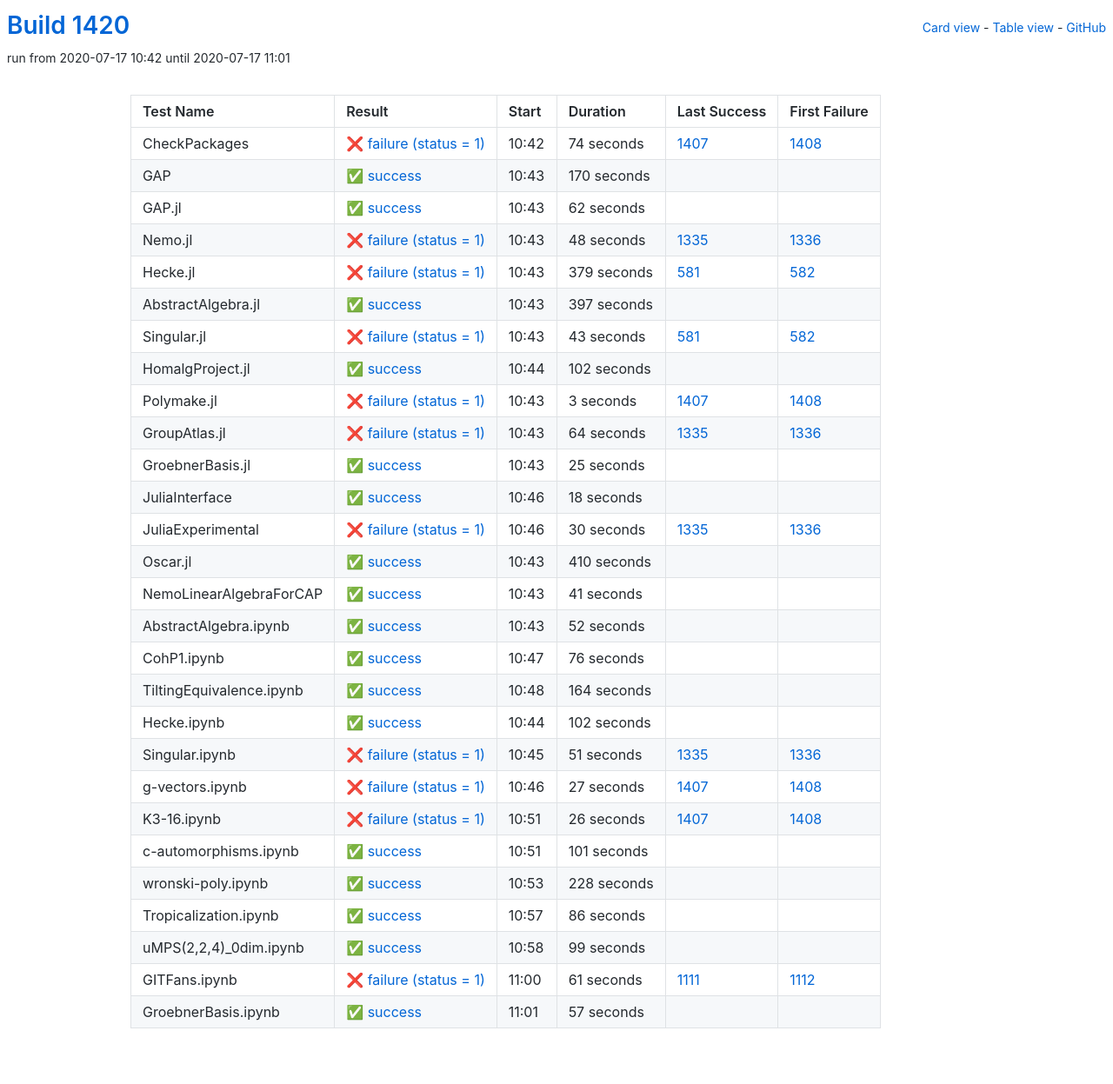
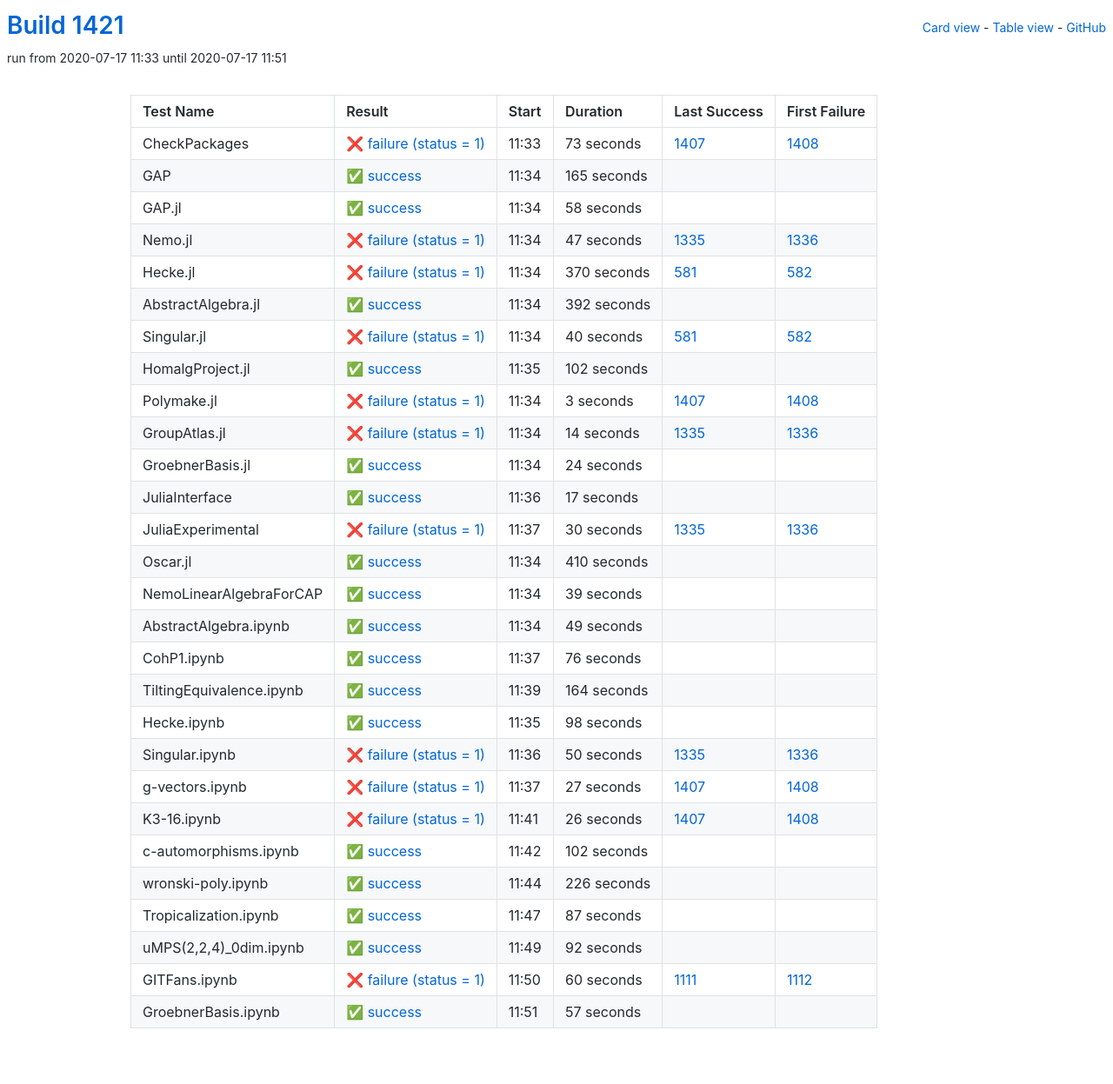
Before and after one commit to oscar-system/oscar-ci-status-1.4, a Jekyll site: the page built from table.html, in a window 1280 px wide. Shown: the whole page at 87% size. Built offline with Jekyll 4.4.1, drawn with Linux system fonts in a browser that asks for light colours.

Commit message:
Build #1421

```diff
--- a/_data/ci.yml
+++ b/_data/ci.yml
@@ -1,6 +1,6 @@
 ---
-build: 1420
-build_url: https://oscarci.mathematik.uni-kl.de/job/oscar-julia-1.4/1420/
+build: 1421
+build_url: https://oscarci.mathematik.uni-kl.de/job/oscar-julia-1.4/1421/
 job: oscar-julia-1.4
 organization: oscar-system
 repo: oscar-ci-status-1.4
@@ -8,92 +8,92 @@ repourl: https://github.com/oscar-system/oscar-ci-status-1.4
 tests:
 - name: CheckPackages
   id: checkpackages
-  log: https://oscarci.mathematik.uni-kl.de/job/oscar-julia-1.4/1420/artifact/logs/build-1420/CheckPackages.log
-  start: 2020-07-17 10:42
+  log: https://oscarci.mathematik.uni-kl.de/job/oscar-julia-1.4/1421/artifact/logs/build-1421/CheckPackages.log
+  start: 2020-07-17 11:33
   success: false
   exitcode: 1
   status: failure
-  duration: 74
+  duration: 73
   last_success: 1407
   last_success_url: https://oscarci.mathematik.uni-kl.de/job/oscar-julia-1.4/1407/
   first_failure: 1408
   first_failure_url: https://oscarci.mathematik.uni-kl.de/job/oscar-julia-1.4/1408/
 - name: GAP
   id: gap
-  log: https://oscarci.mathematik.uni-kl.de/job/oscar-julia-1.4/1420/artifact/logs/build-1420/GAP.log
-  start: 2020-07-17 10:43
+  log: https://oscarci.mathematik.uni-kl.de/job/oscar-julia-1.4/1421/artifact/logs/build-1421/GAP.log
+  start: 2020-07-17 11:34
   success: true
   exitcode: 0
   status: success
-  duration: 170
+  duration: 165
   last_success: false
   last_success_url:
   first_failure: false
   first_failure_url:
 - name: GAP.jl
   id: gap-jl
-  log: https://oscarci.mathematik.uni-kl.de/job/oscar-julia-1.4/1420/artifact/logs/build-1420/GAP.jl.log
-  start: 2020-07-17 10:43
+  log: https://oscarci.mathematik.uni-kl.de/job/oscar-julia-1.4/1421/artifact/logs/build-1421/GAP.jl.log
+  start: 2020-07-17 11:34
   success: true
   exitcode: 0
   status: success
-  duration: 62
+  duration: 58
   last_success: false
   last_success_url:
   first_failure: false
   first_failure_url:
 - name: Nemo.jl
   id: nemo-jl
-  log: https://oscarci.mathematik.uni-kl.de/job/oscar-julia-1.4/1420/artifact/logs/build-1420/Nemo.jl.log
-  start: 2020-07-17 10:43
+  log: https://oscarci.mathematik.uni-kl.de/job/oscar-julia-1.4/1421/artifact/logs/build-1421/Nemo.jl.log
+  start: 2020-07-17 11:34
   success: false
   exitcode: 1
   status: failure
-  duration: 48
+  duration: 47
   last_success: 1335
   last_success_url: https://oscarci.mathematik.uni-kl.de/job/oscar-julia-1.4/1335/
   first_failure: 1336
   first_failure_url: https://oscarci.mathematik.uni-kl.de/job/oscar-julia-1.4/1336/
 - name: Hecke.jl
   id: hecke-jl
-  log: https://oscarci.mathematik.uni-kl.de/job/oscar-julia-1.4/1420/artifact/logs/build-1420/Hecke.jl.log
-  start: 2020-07-17 10:43
+  log: https://oscarci.mathematik.uni-kl.de/job/oscar-julia-1.4/1421/artifact/logs/build-1421/Hecke.jl.log
+  start: 2020-07-17 11:34
   success: false
   exitcode: 1
   status: failure
-  duration: 379
+  duration: 370
   last_success: 581
   last_success_url: https://oscarci.mathematik.uni-kl.de/job/oscar-julia-1.4/581/
   first_failure: 582
   first_failure_url: https://oscarci.mathematik.uni-kl.de/job/oscar-julia-1.4/582/
 - name: AbstractAlgebra.jl
   id: abstractalgebra-jl
-  log: https://oscarci.mathematik.uni-kl.de/job/oscar-julia-1.4/1420/artifact/logs/build-1420/AbstractAlgebra.jl.log
-  start: 2020-07-17 10:43
+  log: https://oscarci.mathematik.uni-kl.de/job/oscar-julia-1.4/1421/artifact/logs/build-1421/AbstractAlgebra.jl.log
+  start: 2020-07-17 11:34
   success: true
   exitcode: 0
   status: success
-  duration: 397
+  duration: 392
   last_success: false
   last_success_url:
   first_failure: false
   first_failure_url:
 - name: Singular.jl
   id: singular-jl
-  log: https://oscarci.mathematik.uni-kl.de/job/oscar-julia-1.4/1420/artifact/logs/build-1420/Singular.jl.log
-  start: 2020-07-17 10:43
+  log: https://oscarci.mathematik.uni-kl.de/job/oscar-julia-1.4/1421/artifact/logs/build-1421/Singular.jl.log
+  start: 2020-07-17 11:34
   success: false
   exitcode: 1
   status: failure
-  duration: 43
+  duration: 40
   last_success: 581
   last_success_url: https://oscarci.mathematik.uni-kl.de/job/oscar-julia-1.4/581/
   first_failure: 582
   first_failure_url: https://oscarci.mathematik.uni-kl.de/job/oscar-julia-1.4/582/
 - name: HomalgProject.jl
   id: homalgproject-jl
-  log: https://oscarci.mathematik.uni-kl.de/job/oscar-julia-1.4/1420/artifact/logs/build-1420/HomalgProject.jl.log
-  start: 2020-07-17 10:44
+  log: https://oscarci.mathematik.uni-kl.de/job/oscar-julia-1.4/1421/artifact/logs/build-1421/HomalgProject.jl.log
+  start: 2020-07-17 11:35
   success: true
   exitcode: 0
   status: success
@@ -104,8 +104,8 @@ tests:
   first_failure_url:
 - name: Polymake.jl
   id: polymake-jl
-  log: https://oscarci.mathematik.uni-kl.de/job/oscar-julia-1.4/1420/artifact/logs/build-1420/Polymake.jl.log
-  start: 2020-07-17 10:43
+  log: https://oscarci.mathematik.uni-kl.de/job/oscar-julia-1.4/1421/artifact/logs/build-1421/Polymake.jl.log
+  start: 2020-07-17 11:34
   success: false
   exitcode: 1
   status: failure
@@ -116,44 +116,44 @@ tests:
   first_failure_url: https://oscarci.mathematik.uni-kl.de/job/oscar-julia-1.4/1408/
 - name: GroupAtlas.jl
   id: groupatlas-jl
-  log: https://oscarci.mathematik.uni-kl.de/job/oscar-julia-1.4/1420/artifact/logs/build-1420/GroupAtlas.jl.log
-  start: 2020-07-17 10:43
+  log: https://oscarci.mathematik.uni-kl.de/job/oscar-julia-1.4/1421/artifact/logs/build-1421/GroupAtlas.jl.log
+  start: 2020-07-17 11:34
   success: false
   exitcode: 1
   status: failure
-  duration: 64
+  duration: 14
   last_success: 1335
   last_success_url: https://oscarci.mathematik.uni-kl.de/job/oscar-julia-1.4/1335/
   first_failure: 1336
   first_failure_url: https://oscarci.mathematik.uni-kl.de/job/oscar-julia-1.4/1336/
 - name: GroebnerBasis.jl
   id: groebnerbasis-jl
-  log: https://oscarci.mathematik.uni-kl.de/job/oscar-julia-1.4/1420/artifact/logs/build-1420/GroebnerBasis.jl.log
-  start: 2020-07-17 10:43
+  log: https://oscarci.mathematik.uni-kl.de/job/oscar-julia-1.4/1421/artifact/logs/build-1421/GroebnerBasis.jl.log
+  start: 2020-07-17 11:34
   success: true
   exitcode: 0
   status: success
-  duration: 25
+  duration: 24
   last_success: false
   last_success_url:
   first_failure: false
   first_failure_url:
 - name: JuliaInterface
   id: juliainterface
-  log: https://oscarci.mathematik.uni-kl.de/job/oscar-julia-1.4/1420/artifact/logs/build-1420/JuliaInterface.log
-  start: 2020-07-17 10:46
+  log: https://oscarci.mathematik.uni-kl.de/job/oscar-julia-1.4/1421/artifact/logs/build-1421/JuliaInterface.log
+  start: 2020-07-17 11:36
   success: true
   exitcode: 0
   status: success
-  duration: 18
+  duration: 17
   last_success: false
   last_success_url:
   first_failure: false
   first_failure_url:
 - name: JuliaExperimental
   id: juliaexperimental
-  log: https://oscarci.mathematik.uni-kl.de/job/oscar-julia-1.4/1420/artifact/logs/build-1420/JuliaExperimental.log
-  start: 2020-07-17 10:46
+  log: https://oscarci.mathematik.uni-kl.de/job/oscar-julia-1.4/1421/artifact/logs/build-1421/JuliaExperimental.log
+  start: 2020-07-17 11:37
   success: false
   exitcode: 1
   status: failure
@@ -164,8 +164,8 @@ tests:
   first_failure_url: https://oscarci.mathematik.uni-kl.de/job/oscar-julia-1.4/1336/
 - name: Oscar.jl
   id: oscar-jl
-  log: https://oscarci.mathematik.uni-kl.de/job/oscar-julia-1.4/1420/artifact/logs/build-1420/Oscar.jl.log
-  start: 2020-07-17 10:43
+  log: https://oscarci.mathematik.uni-kl.de/job/oscar-julia-1.4/1421/artifact/logs/build-1421/Oscar.jl.log
+  start: 2020-07-17 11:34
   success: true
   exitcode: 0
   status: success
@@ -176,32 +176,32 @@ tests:
   first_failure_url:
 - name: NemoLinearAlgebraForCAP
   id: nemolinearalgebraforcap
-  log: https://oscarci.mathematik.uni-kl.de/job/oscar-julia-1.4/1420/artifact/logs/build-1420/NemoLinearAlgebraForCAP.log
-  start: 2020-07-17 10:43
+  log: https://oscarci.mathematik.uni-kl.de/job/oscar-julia-1.4/1421/artifact/logs/build-1421/NemoLinearAlgebraForCAP.log
+  start: 2020-07-17 11:34
   success: true
   exitcode: 0
   status: success
-  duration: 41
+  duration: 39
   last_success: false
   last_success_url:
   first_failure: false
   first_failure_url:
 - name: AbstractAlgebra.ipynb
   id: abstractalgebra-ipynb
-  log: https://oscarci.mathematik.uni-kl.de/job/oscar-julia-1.4/1420/artifact/logs/build-1420/AbstractAlgebra.ipynb.log
-  start: 2020-07-17 10:43
+  log: https://oscarci.mathematik.uni-kl.de/job/oscar-julia-1.4/1421/artifact/logs/build-1421/AbstractAlgebra.ipynb.log
+  start: 2020-07-17 11:34
   success: true
   exitcode: 0
   status: success
-  duration: 52
+  duration: 49
   last_success: false
   last_success_url:
   first_failure: false
   first_failure_url:
 - name: CohP1.ipynb
   id: cohp1-ipynb
-  log: https://oscarci.mathematik.uni-kl.de/job/oscar-julia-1.4/1420/artifact/logs/build-1420/CohP1.ipynb.log
-  start: 2020-07-17 10:47
+  log: https://oscarci.mathematik.uni-kl.de/job/oscar-julia-1.4/1421/artifact/logs/build-1421/CohP1.ipynb.log
+  start: 2020-07-17 11:37
   success: true
   exitcode: 0
   status: success
@@ -212,8 +212,8 @@ tests:
   first_failure_url:
 - name: TiltingEquivalence.ipynb
   id: tiltingequivalence-ipynb
-  log: https://oscarci.mathematik.uni-kl.de/job/oscar-julia-1.4/1420/artifact/logs/build-1420/TiltingEquivalence.ipynb.log
-  start: 2020-07-17 10:48
+  log: https://oscarci.mathematik.uni-kl.de/job/oscar-julia-1.4/1421/artifact/logs/build-1421/TiltingEquivalence.ipynb.log
+  start: 2020-07-17 11:39
   success: true
   exitcode: 0
   status: success
@@ -224,32 +224,32 @@ tests:
   first_failure_url:
 - name: Hecke.ipynb
   id: hecke-ipynb
-  log: https://oscarci.mathematik.uni-kl.de/job/oscar-julia-1.4/1420/artifact/logs/build-1420/Hecke.ipynb.log
-  start: 2020-07-17 10:44
+  log: https://oscarci.mathematik.uni-kl.de/job/oscar-julia-1.4/1421/artifact/logs/build-1421/Hecke.ipynb.log
+  start: 2020-07-17 11:35
   success: true
   exitcode: 0
   status: success
-  duration: 102
+  duration: 98
   last_success: false
   last_success_url:
   first_failure: false
   first_failure_url:
 - name: Singular.ipynb
   id: singular-ipynb
-  log: https://oscarci.mathematik.uni-kl.de/job/oscar-julia-1.4/1420/artifact/logs/build-1420/Singular.ipynb.log
-  start: 2020-07-17 10:45
+  log: https://oscarci.mathematik.uni-kl.de/job/oscar-julia-1.4/1421/artifact/logs/build-1421/Singular.ipynb.log
+  start: 2020-07-17 11:36
   success: false
   exitcode: 1
   status: failure
-  duration: 51
+  duration: 50
   last_success: 1335
   last_success_url: https://oscarci.mathematik.uni-kl.de/job/oscar-julia-1.4/1335/
   first_failure: 1336
   first_failure_url: https://oscarci.mathematik.uni-kl.de/job/oscar-julia-1.4/1336/
 - name: g-vectors.ipynb
   id: g-vectors-ipynb
-  log: https://oscarci.mathematik.uni-kl.de/job/oscar-julia-1.4/1420/artifact/logs/build-1420/g-vectors.ipynb.log
-  start: 2020-07-17 10:46
+  log: https://oscarci.mathematik.uni-kl.de/job/oscar-julia-1.4/1421/artifact/logs/build-1421/g-vectors.ipynb.log
+  start: 2020-07-17 11:37
   success: false
   exitcode: 1
   status: failure
@@ -260,8 +260,8 @@ tests:
   first_failure_url: https://oscarci.mathematik.uni-kl.de/job/oscar-julia-1.4/1408/
 - name: K3-16.ipynb
   id: k3-16-ipynb
-  log: https://oscarci.mathematik.uni-kl.de/job/oscar-julia-1.4/1420/artifact/logs/build-1420/K3-16.ipynb.log
-  start: 2020-07-17 10:51
+  log: https://oscarci.mathematik.uni-kl.de/job/oscar-julia-1.4/1421/artifact/logs/build-1421/K3-16.ipynb.log
+  start: 2020-07-17 11:41
   success: false
   exitcode: 1
   status: failure
@@ -272,68 +272,68 @@ tests:
   first_failure_url: https://oscarci.mathematik.uni-kl.de/job/oscar-julia-1.4/1408/
 - name: c-automorphisms.ipynb
   id: c-automorphisms-ipynb
-  log: https://oscarci.mathematik.uni-kl.de/job/oscar-julia-1.4/1420/artifact/logs/build-1420/c-automorphisms.ipynb.log
-  start: 2020-07-17 10:51
+  log: https://oscarci.mathematik.uni-kl.de/job/oscar-julia-1.4/1421/artifact/logs/build-1421/c-automorphisms.ipynb.log
+  start: 2020-07-17 11:42
   success: true
   exitcode: 0
   status: success
-  duration: 101
+  duration: 102
   last_success: false
   last_success_url:
   first_failure: false
   first_failure_url:
 - name: wronski-poly.ipynb
   id: wronski-poly-ipynb
-  log: https://oscarci.mathematik.uni-kl.de/job/oscar-julia-1.4/1420/artifact/logs/build-1420/wronski-poly.ipynb.log
-  start: 2020-07-17 10:53
+  log: https://oscarci.mathematik.uni-kl.de/job/oscar-julia-1.4/1421/artifact/logs/build-1421/wronski-poly.ipynb.log
+  start: 2020-07-17 11:44
   success: true
   exitcode: 0
   status: success
-  duration: 228
+  duration: 226
   last_success: false
   last_success_url:
   first_failure: false
   first_failure_url:
 - name: Tropicalization.ipynb
   id: tropicalization-ipynb
-  log: https://oscarci.mathematik.uni-kl.de/job/oscar-julia-1.4/1420/artifact/logs/build-1420/Tropicalization.ipynb.log
-  start: 2020-07-17 10:57
+  log: https://oscarci.mathematik.uni-kl.de/job/oscar-julia-1.4/1421/artifact/logs/build-1421/Tropicalization.ipynb.log
+  start: 2020-07-17 11:47
   success: true
   exitcode: 0
   status: success
-  duration: 86
+  duration: 87
   last_success: false
   last_success_url:
   first_failure: false
   first_failure_url:
 - name: uMPS(2,2,4)_0dim.ipynb
   id: umps-2-2-4-0dim-ipynb
-  log: https://oscarci.mathematik.uni-kl.de/job/oscar-julia-1.4/1420/artifact/logs/build-1420/uMPS-2-2-4-_0dim.ipynb.log
-  start: 2020-07-17 10:58
+  log: https://oscarci.mathematik.uni-kl.de/job/oscar-julia-1.4/1421/artifact/logs/build-1421/uMPS-2-2-4-_0dim.ipynb.log
+  start: 2020-07-17 11:49
   success: true
   exitcode: 0
   status: success
-  duration: 99
+  duration: 92
   last_success: false
   last_success_url:
   first_failure: false
   first_failure_url:
 - name: GITFans.ipynb
   id: gitfans-ipynb
-  log: https://oscarci.mathematik.uni-kl.de/job/oscar-julia-1.4/1420/artifact/logs/build-1420/GITFans.ipynb.log
-  start: 2020-07-17 11:00
+  log: https://oscarci.mathematik.uni-kl.de/job/oscar-julia-1.4/1421/artifact/logs/build-1421/GITFans.ipynb.log
+  start: 2020-07-17 11:50
   success: false
   exitcode: 1
   status: failure
-  duration: 61
+  duration: 60
   last_success: 1111
   last_success_url: https://oscarci.mathematik.uni-kl.de/job/oscar-julia-1.4/1111/
   first_failure: 1112
   first_failure_url: https://oscarci.mathematik.uni-kl.de/job/oscar-julia-1.4/1112/
 - name: GroebnerBasis.ipynb
   id: groebnerbasis-ipynb
-  log: https://oscarci.mathematik.uni-kl.de/job/oscar-julia-1.4/1420/artifact/logs/build-1420/GroebnerBasis.ipynb.log
-  start: 2020-07-17 11:01
+  log: https://oscarci.mathematik.uni-kl.de/job/oscar-julia-1.4/1421/artifact/logs/build-1421/GroebnerBasis.ipynb.log
+  start: 2020-07-17 11:51
   success: true
   exitcode: 0
   status: success
```
Also changed, not shown: README.md.
